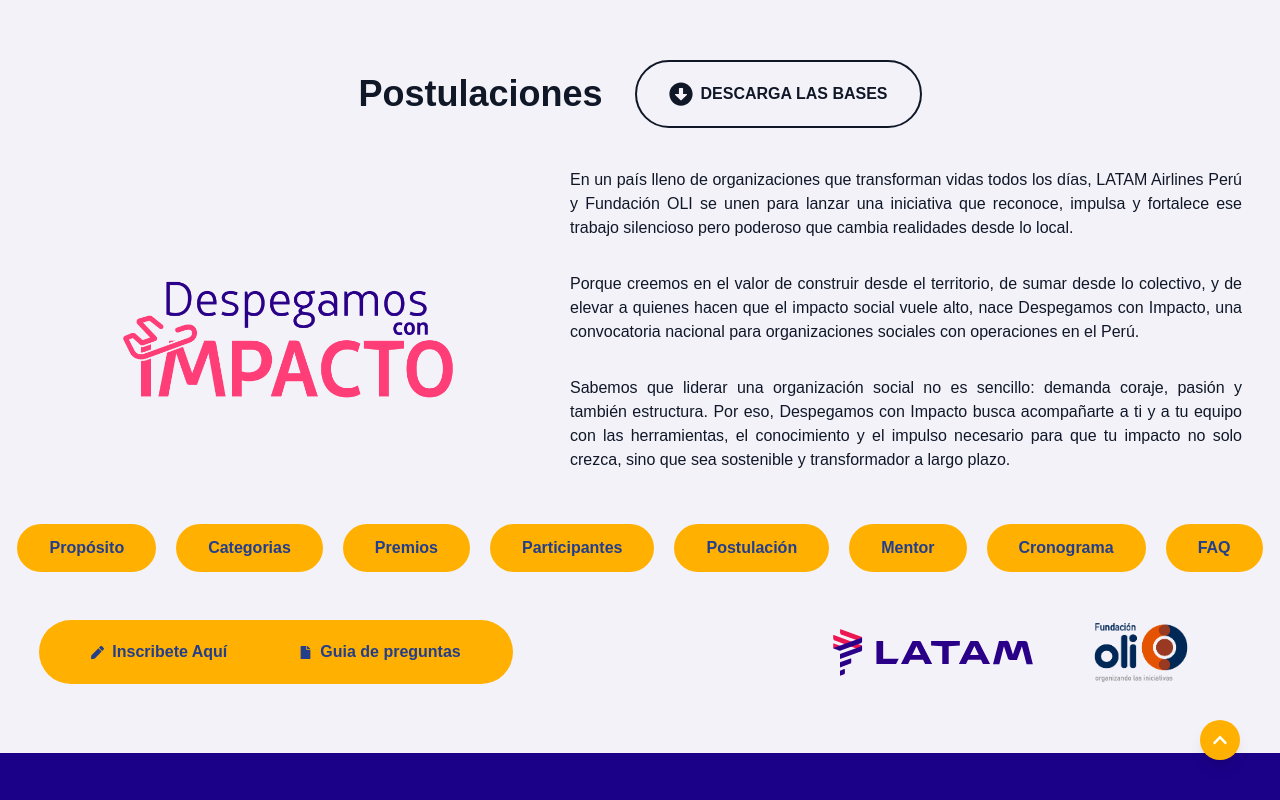
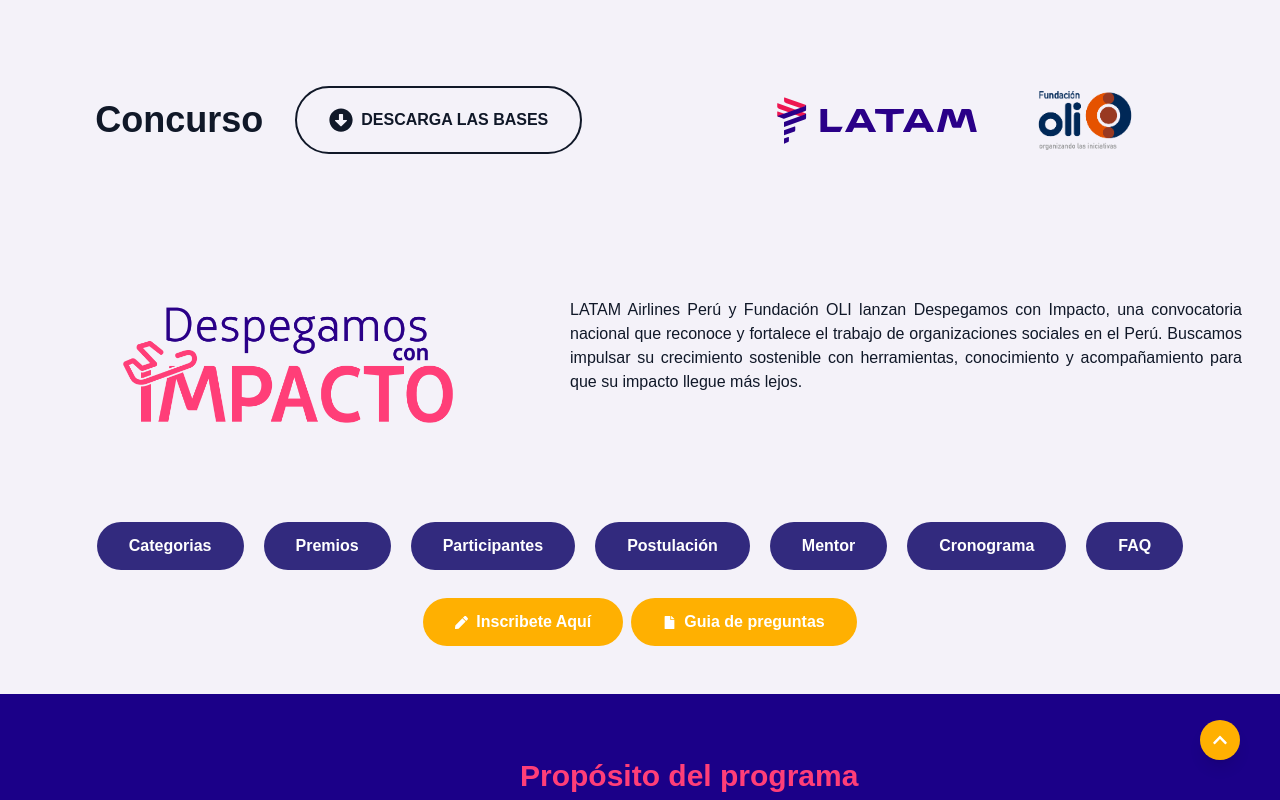
Before and after one commit to JoaoBasauri/Despegamos-con-impacto-landing-page, a Next.js app: page /despegamos-con-impacto/ in a window 1280 px wide. Shown: the top 800 px of the page. Built offline with nearby package versions, Linux system fonts and the light colour scheme.

Commit message:
Cambios Paxmark

```diff
--- a/src/app/landing.js
+++ b/src/app/landing.js
@@ -10,8 +10,9 @@
 
             {/* Hero Section */}
             <section id="inicio" className="bg-[#F4F2F9] pt-15 pb-10 text-gray-900">
-                <div className="flex flex-col md:flex-row md:justify-center items-center -mb-5   md:mb-10 gap-1 md:gap-8">
-                    <h1 className="font-bold text-2xl md:text-4xl">Postulaciones</h1>
+                <div className="flex flex-col md:flex-row md:justify-around items-center -mb-5   md:mb-10 gap-5 md:gap-1">
+                    <div className="flex flex-col order-2 md:flex-row md:justify-center items-center gap-1 md:gap-8">
+                        <h1 className="font-bold text-2xl md:text-4xl">Concurso</h1>
                         <a
                             href="/despegamos-con-impacto/pdf/Bases del concurso - Despegamos con Impacto.pdf"
                             target="_blank"
@@ -21,76 +22,7 @@
                             <span className="text-sm md:text-base">Descarga las bases</span>
                         </a>
                     </div>
-
-                <div className="flex flex-col md:flex-row items-center justify-center gap-8 px-4 md:py-0">
-                    <Image
-                        src="/despegamos-con-impacto/logo.png"
-                        width={500}
-                        height={500}
-                        alt="Despegamos con impacto"
-                        className="-mb-10 md:mb-0"
-                    />
-                    <div className="flex-row items-center justify-center text-justify">
-                        <p className="text-m md:text-m max-w-2xl mx-auto mb-8">
-                            En un país lleno de organizaciones que transforman vidas todos los días, LATAM Airlines
-                            Perú y Fundación OLI se unen para lanzar una iniciativa que reconoce, impulsa y fortalece
-                            ese trabajo silencioso pero poderoso que cambia realidades desde lo local.
-                        </p>
-                        <p className="text-m md:text-m max-w-2xl mx-auto mb-8">
-                            Porque creemos en el valor de construir desde el territorio, de sumar desde lo colectivo, y
-                            de elevar a quienes hacen que el impacto social vuele alto, nace Despegamos con Impacto,
-                            una convocatoria nacional para organizaciones sociales con operaciones en el Perú.
-                        </p>
-                        <p className="text-m md:text-m max-w-2xl mx-auto mb-8">
-                            Sabemos que liderar una organización social no es sencillo: demanda coraje, pasión y
-                            también estructura. Por eso, Despegamos con Impacto  busca acompañarte a ti y a tu
-                            equipo con las herramientas, el conocimiento y el impulso necesario para que tu impacto no
-                            solo crezca, sino que sea sostenible y transformador a largo plazo.
-                        </p>
-                    </div>
-                </div>
-                <div className="md:flex grid grid-cols-2 justify-center items-center gap-5 md:mb-5 m-5">
-                    <a href="#proposito" className="inline-block bg-[#FFB001] text-[#233E8B] font-semibold px-8 py-3 rounded-full hover:bg-[#233E8B] hover:text-[#ffffff] transition-aññ">
-                        Propósito
-                    </a>
-                    <a href="#categoria" className="inline-block bg-[#FFB001] text-[#233E8B] font-semibold px-8 py-3 rounded-full hover:bg-[#233E8B] hover:text-[#ffffff] transition">
-                        Categorias
-                    </a>
-                    <a href="#premio" className="inline-block bg-[#FFB001] text-[#233E8B] font-semibold px-8 py-3 rounded-full hover:bg-[#233E8B] hover:text-[#ffffff] transition">
-                        Premios
-                    </a>
-                    <a href="#participante" className="inline-block bg-[#FFB001] text-[#233E8B] font-semibold px-8 py-3 rounded-full hover:bg-[#233E8B] hover:text-[#ffffff] transition">
-                        Participantes
-                    </a>
-                    <a href="#postulacion" className="inline-block bg-[#FFB001] text-[#233E8B] font-semibold px-8 py-3 rounded-full hover:bg-[#233E8B] hover:text-[#ffffff] transition">
-                        Postulación
-                    </a>
-                    <a href="#mentor" className="inline-block bg-[#FFB001] text-[#233E8B] font-semibold px-8 py-3 rounded-full hover:bg-[#233E8B] hover:text-[#ffffff] transition">
-                        Mentor
-                    </a>
-                    <a href="#cronograma" className="inline-block bg-[#FFB001] text-[#233E8B] font-semibold px-8 py-3 rounded-full hover:bg-[#233E8B] hover:text-[#ffffff] transition">
-                        Cronograma
-                    </a>
-                    <a href="#faq" className="inline-block bg-[#FFB001] text-[#233E8B] font-semibold px-8 py-3 rounded-full hover:bg-[#233E8B] hover:text-[#ffffff] transition">
-                        FAQ
-                    </a>
-                </div>
-                <div className="flex flex-col md:flex-row items-center justify-center md:gap-80 gap-10">
-                    <div className="flex flex-col md:flex-row items-center gap-2 bg-[#FFB001] md:rounded-full rounded-4xl">
-                        <a href="https://forms.gle/AUoQS5aRp8C4Dt656"
-                            target="_blank"
-                            className="flex items-center gap-2 md:my-2 md:ml-5 bg-[#ffaf0100] text-[#233E8B] font-semibold px-8 py-3 rounded-full hover:bg-[#233E8B] hover:text-white transition">
-                            <FaPen size={13} />
-                            Inscribete Aquí
-                        </a>
-                        <a href="/despegamos-con-impacto/pdf/Guía de preguntas.pdf"
-                            target="_blank"
-                            className="flex items-center gap-2 md:my-2 md:mr-5 bg-[#ffaf0100] text-[#233E8B] font-semibold px-8 py-3 rounded-full hover:bg-[#233E8B] hover:text-white transition">
-                            <FaFile size={13} />
-                            Guia de preguntas
-                        </a>
-                    </div>
-                    <div className="flex flex-col md:flex-row items-ce  nter gap-2">
+                    <div className="flex flex-row order-1 md:order-2 items-center ml-8 md:mx-0 md:gap-2">
                         <Image
                             src="/despegamos-con-impacto/Latam-logo.svg"
                             width={200}
@@ -105,6 +37,63 @@
                             alt="Despegamos con impacto"
                             className="mb-6 md:mb-0"
                         />
+                    </div>
+                </div>
+
+                <div className="flex flex-col md:flex-row items-center justify-center gap-8 px-4 md:py-0">
+                    <Image
+                        src="/despegamos-con-impacto/logo.png"
+                        width={500}
+                        height={500}
+                        alt="Despegamos con impacto"
+                        className="-mb-10 md:mb-0"
+                    />
+                    <div className="flex-row items-center justify-center text-justify">
+                        <p className="text-m md:text-m max-w-2xl mx-auto mb-8">
+                            LATAM Airlines Perú y Fundación OLI lanzan Despegamos con Impacto, una convocatoria
+                            nacional que reconoce y fortalece el trabajo de organizaciones sociales en el Perú.
+                            Buscamos impulsar su crecimiento sostenible con herramientas, conocimiento y
+                            acompañamiento para que su impacto llegue más lejos.
+                        </p>
+                    </div>
+                </div>
+                <div className="md:flex grid grid-cols-2 justify-around md:justify-center items-center text-center gap-5 md:mb-5 m-5">
+                    <a href="#categoria" className="inline-block bg-[#322A7E] text-[#FFFFFF] font-semibold px-8 py-3 rounded-full hover:bg-[#233E8B] hover:text-[#ffffff] transition">
+                        Categorias
+                    </a>
+                    <a href="#premio" className="inline-block bg-[#322A7E] text-[#FFFFFF] font-semibold px-8 py-3 rounded-full hover:bg-[#233E8B] hover:text-[#ffffff] transition">
+                        Premios
+                    </a>
+                    <a href="#participante" className="inline-block bg-[#322A7E] text-[#FFFFFF] font-semibold px-8 py-3 rounded-full hover:bg-[#233E8B] hover:text-[#ffffff] transition">
+                        Participantes
+                    </a>
+                    <a href="#postulacion" className="inline-block bg-[#322A7E] text-[#FFFFFF] font-semibold px-8 py-3 rounded-full hover:bg-[#233E8B] hover:text-[#ffffff] transition">
+                        Postulación
+                    </a>
+                    <a href="#mentor" className="inline-block bg-[#322A7E] text-[#FFFFFF] font-semibold px-8 py-3 rounded-full hover:bg-[#233E8B] hover:text-[#ffffff] transition">
+                        Mentor
+                    </a>
+                    <a href="#cronograma" className="inline-block bg-[#322A7E] text-[#FFFFFF] font-semibold px-8 py-3 rounded-full hover:bg-[#233E8B] hover:text-[#ffffff] transition">
+                        Cronograma
+                    </a>
+                    <a href="#faq" className="col-span-2 md:col-span-1 mx-25 md:mx-0 inline-block bg-[#322A7E] text-[#FFFFFF] font-semibold px-8 py-3 rounded-full hover:bg-[#233E8B] hover:text-[#ffffff] transition">
+                        FAQ
+                    </a>
+                </div>
+                <div className="flex flex-col md:flex-row items-center justify-center md:gap-80 gap-10">
+                    <div className="flex flex-col md:flex-row items-center gap-2 md:rounded-full rounded-4xl">
+                        <a href="https://forms.gle/AUoQS5aRp8C4Dt656"
+                            target="_blank"
+                            className="flex items-center gap-2 md:my-2 md:ml-5 bg-[#FFB001] text-[#FFFFFF] font-semibold px-8 py-3 rounded-full hover:bg-[#233E8B] hover:text-white transition">
+                            <FaPen size={13} />
+                            Inscribete Aquí
+                        </a>
+                        <a href="/despegamos-con-impacto/pdf/Guía de preguntas.pdf"
+                            target="_blank"
+                            className="flex items-center gap-2 md:my-2 md:mr-5 bg-[#FFB001] text-[#FFFFFF] font-semibold px-8 py-3 rounded-full hover:bg-[#233E8B] hover:text-white transition">
+                            <FaFile size={13} />
+                            Guia de preguntas
+                        </a>
                     </div>
                 </div>
             </section>
```
Lines whose indentation alone changed are shown as unchanged.
